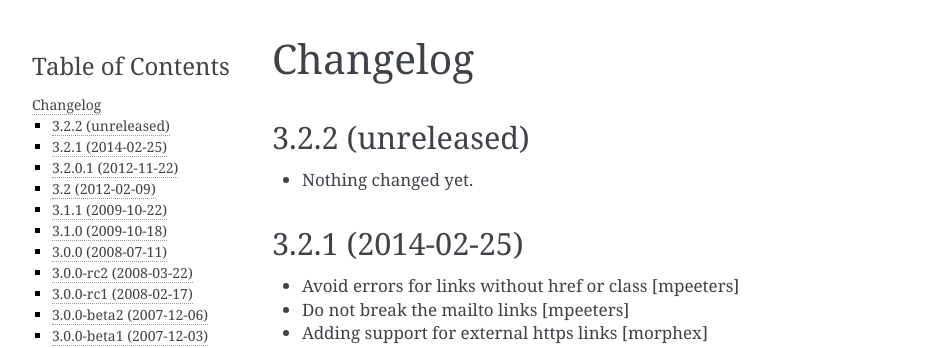
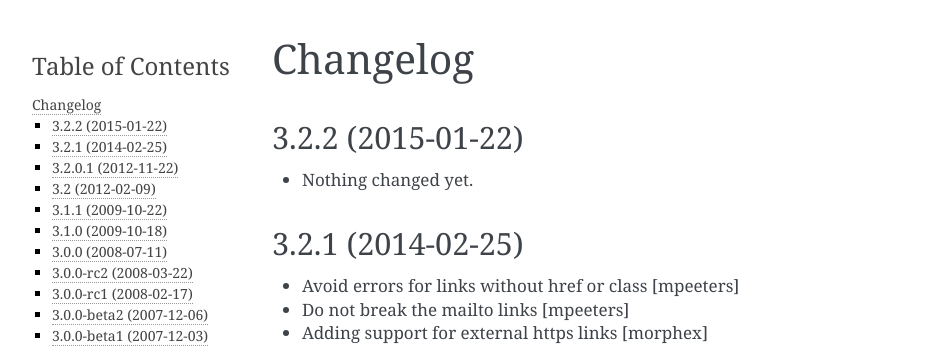
Before and after one commit to collective/Products.PloneGazette, a Sphinx documentation site: the page built from Products/PloneGazette/docs/HISTORY.rst, in a window 1280 px wide and 900 px high. Shown: the top 348 px of the window, without its empty margins (148-1098 px from the left). Built offline with Sphinx 7.4.7, drawn with Linux system fonts in a browser that asks for light colours.

Commit message:
Preparing release 3.2.2

```diff
--- a/Products/PloneGazette/docs/HISTORY.rst
+++ b/Products/PloneGazette/docs/HISTORY.rst
@@ -1,7 +1,7 @@
 Changelog
 ---------
 
-3.2.2 (unreleased)
+3.2.2 (2015-01-22)
 ==================
 
 - Nothing changed yet.
--- a/setup.py
+++ b/setup.py
@@ -12,7 +12,7 @@ long_description = (
 
 setup(
     name='Products.PloneGazette',
-    version='3.2.2.dev0',
+    version='3.2.2',
     author='Pilot Systems, Nidelven IT LTD and others',
     author_email='',
     maintainer='Morten W. Petersen',
```
